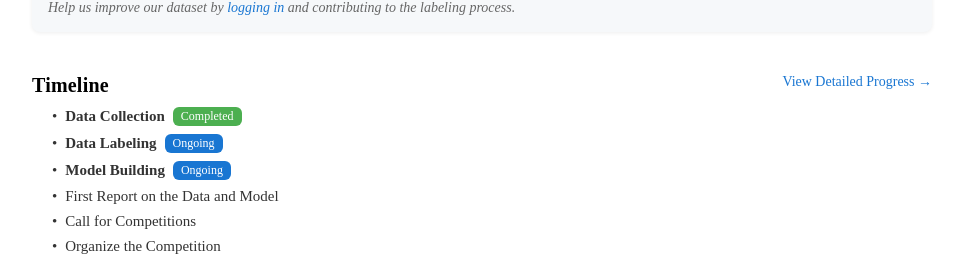
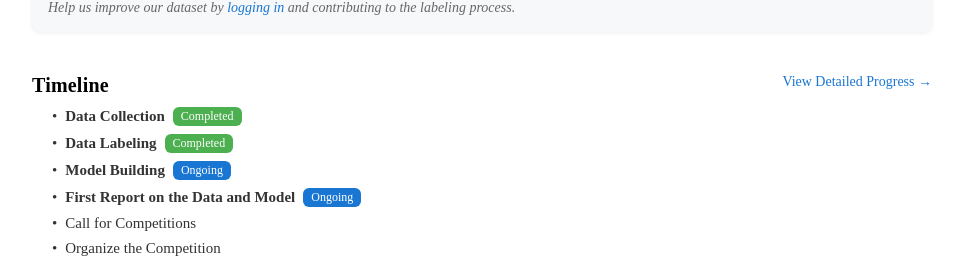
Before and after one commit to ihozh/mental-health-vercel, a Next.js app: page / in a window 1280 px wide. Shown: the part 998-1256 px from the top of the page, without its empty margins (158-1118 px from the left). Built offline with nearby package versions, Linux system fonts and the light colour scheme; no server answers; the database is empty.

Commit message:
update index

```diff
--- a/pages/index.js
+++ b/pages/index.js
@@ -303,7 +303,7 @@ export default function Home() {
         <li style={{ marginBottom: 8, display: 'flex', alignItems: 'center' }}>
           <span style={{ marginRight: 8 }}>•</span>
           <b>Data Labeling</b>
-          <span style={{ background: '#1976d2', color: '#fff', borderRadius: 6, padding: '2px 8px', fontSize: 12, marginLeft: 8 }}>Ongoing</span>
+          <span style={{ background: '#4caf50', color: '#fff', borderRadius: 6, padding: '2px 8px', fontSize: 12, marginLeft: 8 }}>Completed</span>
         </li>
         <li style={{ marginBottom: 8, display: 'flex', alignItems: 'center' }}>
           <span style={{ marginRight: 8 }}>•</span>
@@ -312,7 +312,8 @@ export default function Home() {
         </li>
         <li style={{ marginBottom: 8, display: 'flex', alignItems: 'center' }}>
           <span style={{ marginRight: 8 }}>•</span>
-          First Report on the Data and Model
+          <b>First Report on the Data and Model</b>
+          <span style={{ background: '#1976d2', color: '#fff', borderRadius: 6, padding: '2px 8px', fontSize: 12, marginLeft: 8 }}>Ongoing</span>
         </li>
         <li style={{ marginBottom: 8, display: 'flex', alignItems: 'center' }}>
           <span style={{ marginRight: 8 }}>•</span>
```
